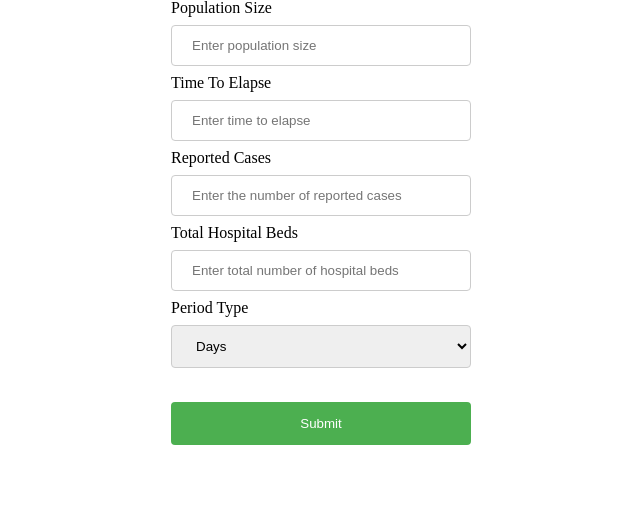
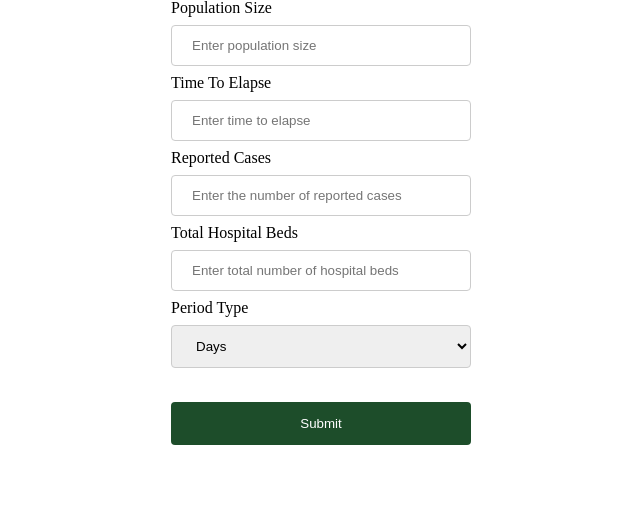
Before and after one commit to jae96/django-app, a Django app: page / in a window 1280 px wide. Shown: the part 103-610 px from the top of the page, without its empty margins (319-959 px from the left). Run offline with Django 3.2, Linux system fonts and the light colour scheme.

Commit message:
'update'

```diff
--- a/templates/base.html
+++ b/templates/base.html
@@ -20,7 +20,7 @@ input[type=text], select {
 
 input[type=submit] {
   width: 100%;
-  background-color: #4CAF50;
+  background-color: #1d4d2a;
   color: white;
   padding: 14px 48px;
   margin: 8px 0;
```
